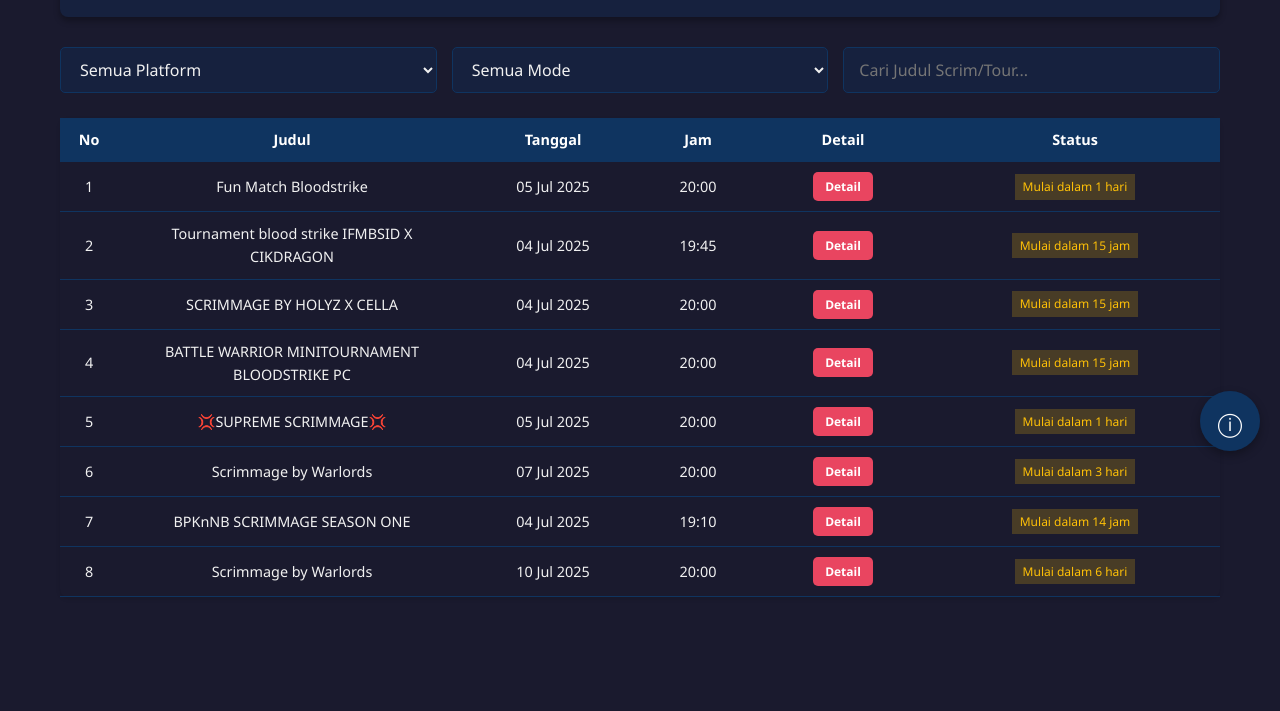
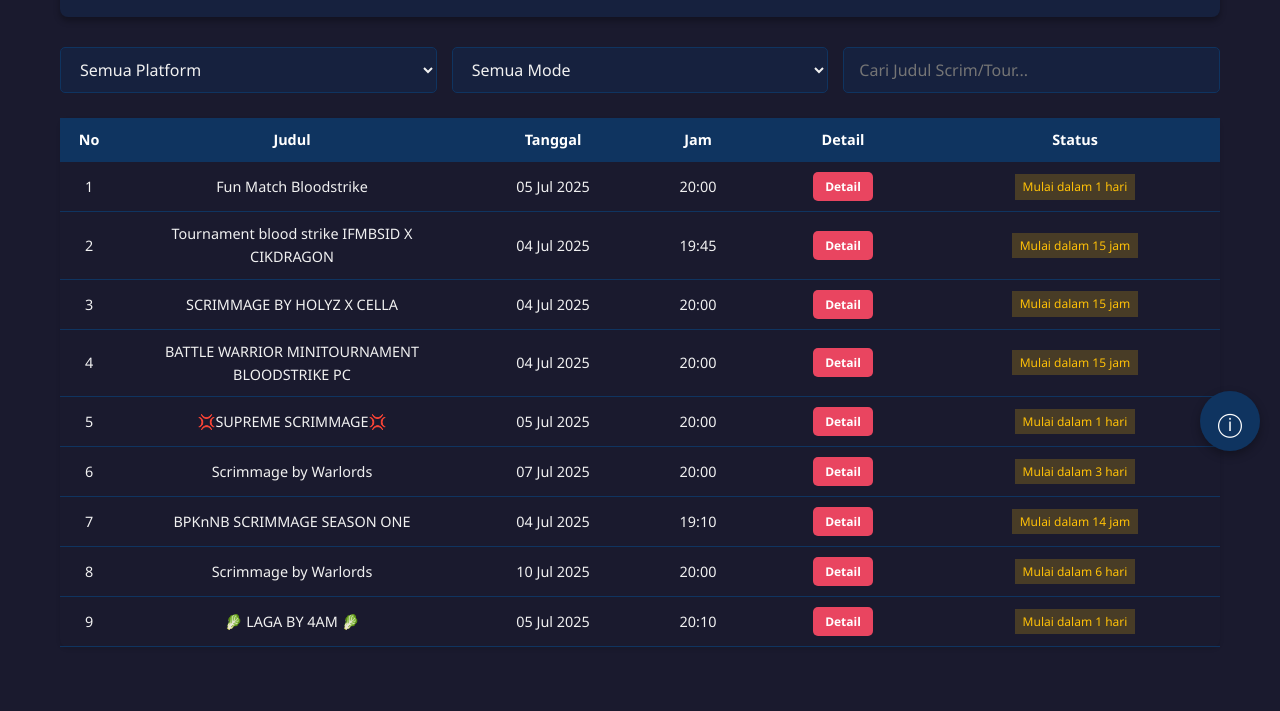
Before and after one commit to Wrahtt55/ScrimBase-ID, a plain HTML site: page index.html in a window 1280 px wide. Shown: the part 329-1040 px from the top of the page. Drawn offline with Linux system fonts and the light colour scheme.

Commit message:
Update index.html

```diff
--- a/index.html
+++ b/index.html
@@ -716,6 +716,19 @@ header {
                 "link": [
                     {"label": "Link Pendaftaran", "url": "https://forms.gle/TAcUxg72mbn6E5TE6"}
                 ]
+            },
+            {
+                "id": 9,
+                "judul": "🥬 LAGA  BY 4AM 🥬",
+                "tanggal": "05/07/2025",
+                "jam": "20:10",
+                "platform": "Mobile",
+                "mode": "Squad",
+                "gambar": "https://imageshack.com/i/poOC9vsWj",
+                "deskripsi": "RULE OF THE GAME : MOBILE ONLY, AIM ASSIST OFF, BAN WEAPON [ORIGIN-12 / AKIMBO dual UZI / NEW SHOTGUN PUTER], BAN BURN MAGAZINE, NO TEAMING, ‼️ IF YOU FIND A VIOLATION, PLEASE SEND EVIDENCE IN THE FORM OF A VIDEO OR SCREENSHOT TO ADMIN, TEAM THAT VIOLATES THE RULES -30 POINTS, ‼️ TEAMS THAT AREN'T PRESENT AT THE SCRIM WHEN STARTED WILL BE BLACKLISTED FOR THE NEXT SCRIM. POINT : #1 = 15 Poin, #2 = 13 Poin, #3 = 10 Poin, #4 = 8 Poin, #5 = 6 Poin, #6 = 4 Poin, #7-10 = 2 Poin, #11-15 = 1 Poin, 1 KILL : 1 Poin. 4 MATCH : M1 : DESERTED VALLEY, M2 : SHUTTER, M3 : DESERTED VALLEY, M4 : SHUTTER. REWARD : E-CERTIFICATE 🥇🥈🥉, The Destroyer CERTIFICATE🎖. 2 TIMES #1 CHAMPION IN A ROW will be Ban on 1 scrimmage.We want various winner and giving a change",
+                "link": [
+                    {"label": "Link Grul", "url": "https://chat.whatsapp.com/FLw4NoJqMieLIkmEoPyLzM?mode=r_t"}
+                ]
             }
 
         ];
```
